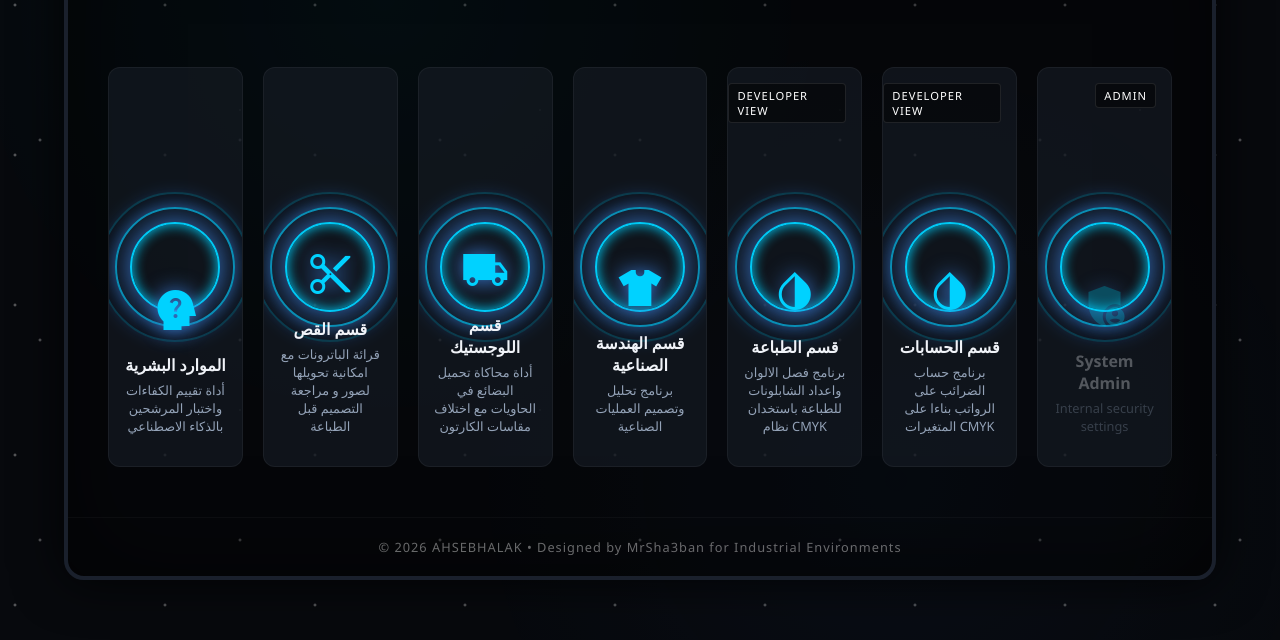
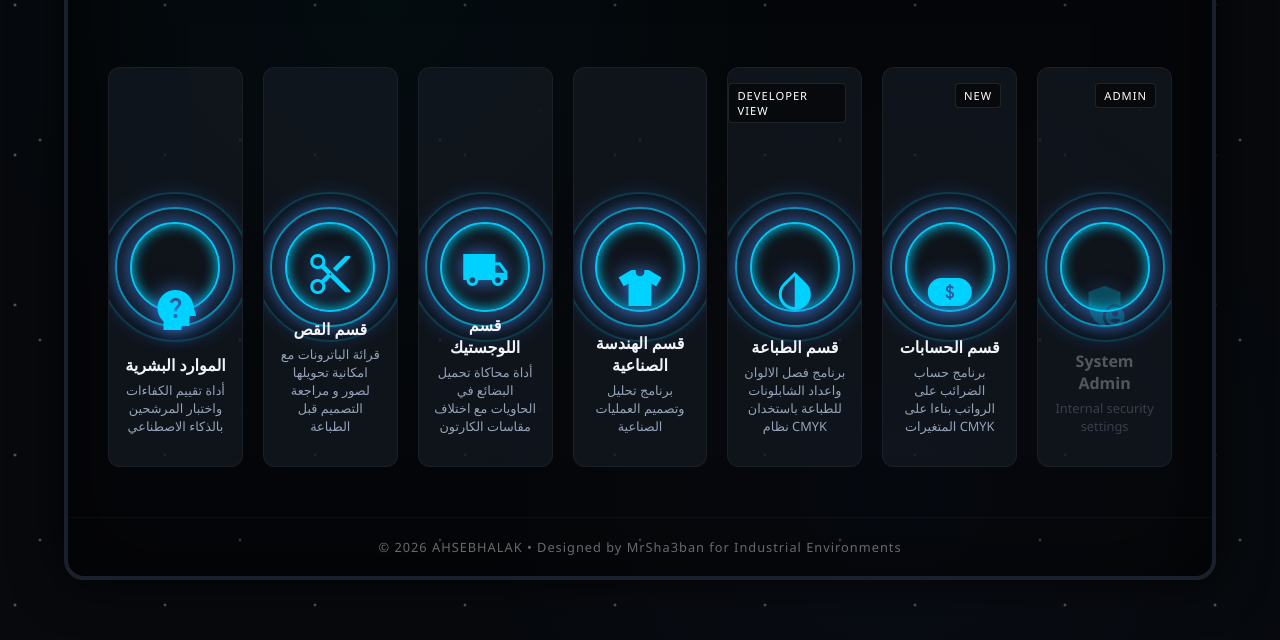
Before and after one commit to MrSha3ban/Ahsebhalak_platform, a plain HTML site: page index.html in a window 1280 px wide. Shown: the part 160-800 px from the top of the page. Drawn offline with nearby package versions, Linux system fonts and the light colour scheme.

Commit message:
Update index.html

```diff
--- a/index.html
+++ b/index.html
@@ -444,13 +444,13 @@
                 </div>
             </a>
              <a href="https://mrsha3ban.github.io/AHSEBHALAK_tax/" class="tool-card">
-            <span class="badge">Developer View</span>
+            <span class="badge">new</span>
                 <div class="glowing-circles">
                     <div class="circle circle-outer"></div>
                     <div class="circle circle-mid"></div>
                     <div class="circle circle-inner"></div>
                 </div>
-                <span class="material-symbols-sharp">invert_colors</span>
+                <span class="material-symbols-sharp">finance_chip</span>
                 <div class="card-text-group">
                     <p class="card-title">قسم الحسابات</p>
                     <p class="card-desc">برنامج حساب الضرائب على الرواتب بناءا على المتغيرات CMYK</p>
```
